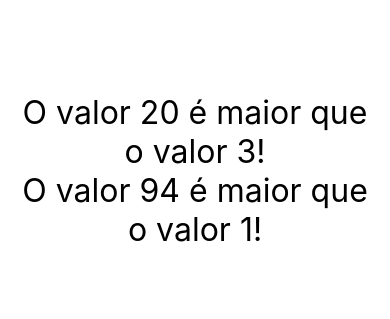
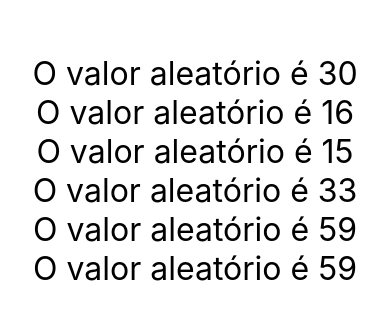
Before and after one commit to marlonalmino/react-native-hello-world, a React Native app: screen / in a window 390 px wide. Shown: the part 251-570 px from the top of the page. Built offline with nearby package versions, Linux system fonts and the light colour scheme.

Commit message:
Números Aleatórios

```diff
--- a/src/App.js
+++ b/src/App.js
@@ -1,15 +1,22 @@
 import React from 'react'
 import {View, StyleSheet} from 'react-native'
 
-import MinMax from './components/MinMax'
+import Aleatorio from './components/Aleatorio'
+// import MinMax from './components/MinMax'
 // import CompPadrao, {Comp1, Comp2} from './components/Multi'
 // import Primeiro from './components/Primeiro'
 
 export default () => (
   <View style={style.App}>
-    <MinMax min={3} max={20} />
+    <Aleatorio min={10} max={60} />
+    <Aleatorio min={10} max={60} />
+    <Aleatorio min={10} max={60} />
+    <Aleatorio min={10} max={60} />
+    <Aleatorio min={10} max={60} />
+    <Aleatorio min={10} max={60} />
+    {/* <MinMax min={3} max={20} />
     <MinMax min={1} max={94} />
-    {/* <CompPadrao />
+    <CompPadrao />
     <Comp1 />
     <Comp2 />
     <Primeiro /> */}
--- /dev/null
+++ b/src/components/Aleatorio.js
@@ -0,0 +1,10 @@
+import React from 'react'
+import {Text} from 'react-native'
+import Estilo from './estilo'
+
+export default props => {
+  const {min, max} = props
+  const delta = max - min + 1
+  const aleatorio = parseInt(Math.random() * delta) + min
+  return <Text style={Estilo.txtG}>O valor aleatório é {aleatorio}</Text>
+}
```
